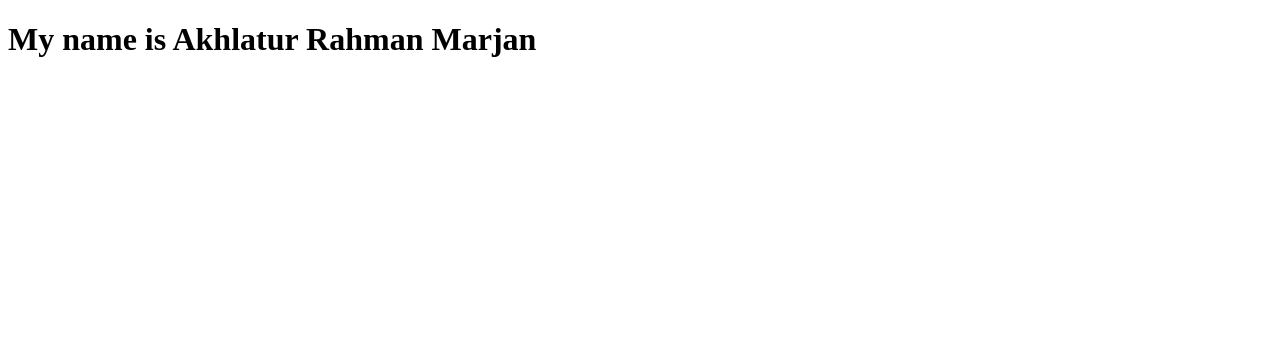
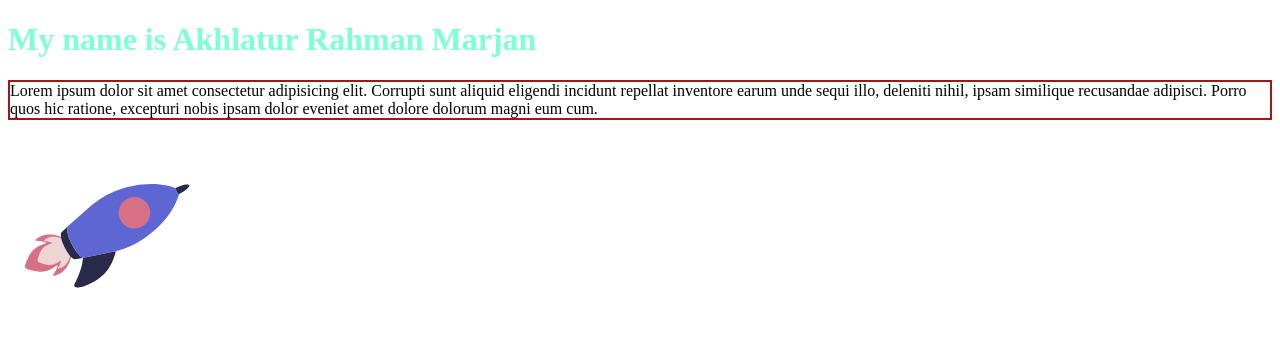
Before and after one commit to themarjanz/my-fifth-repo, a plain HTML site: page index.html in a window 1280 px wide. Drawn offline with Linux system fonts and the light colour scheme.

Commit message:
Style added

```diff
--- a/index.html
+++ b/index.html
@@ -5,9 +5,13 @@
     <meta http-equiv="X-UA-Compatible" content="IE=edge">
     <meta name="viewport" content="width=device-width, initial-scale=1.0">
     <title>themarjanz</title>
+    <link rel="stylesheet" href="style.css">
 </head>
 <body>
     <h1>My name is Akhlatur Rahman Marjan</h1>
 
+    <p>Lorem ipsum dolor sit amet consectetur adipisicing elit. Corrupti sunt aliquid eligendi incidunt repellat inventore earum unde sequi illo, deleniti nihil, ipsam similique recusandae adipisci. Porro quos hic ratione, excepturi nobis ipsam dolor eveniet amet dolore dolorum magni eum cum.</p>
+    <img src="images/pic-3.png" alt="">
+
 </body>
 </html>
--- /dev/null
+++ b/style.css
@@ -0,0 +1,8 @@
+h1{
+    color: aquamarine;
+}
+
+p{
+    border: 2px solid rgb(168, 19, 19);
+    background-color: rgba(106, 50, 134, 0.021) 5, 0.021);
+}
```
Also changed, not shown: images/pic-3.png (added).
